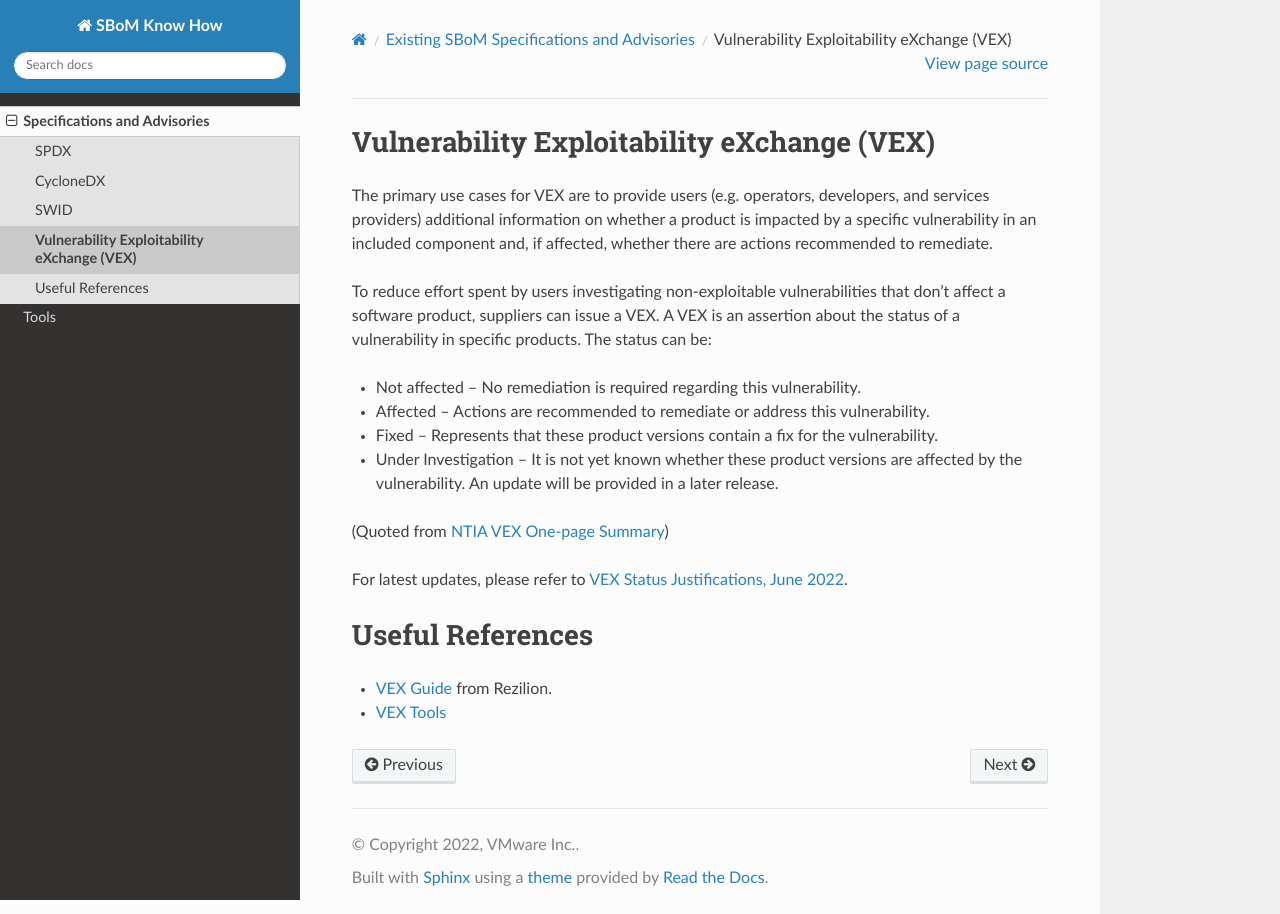
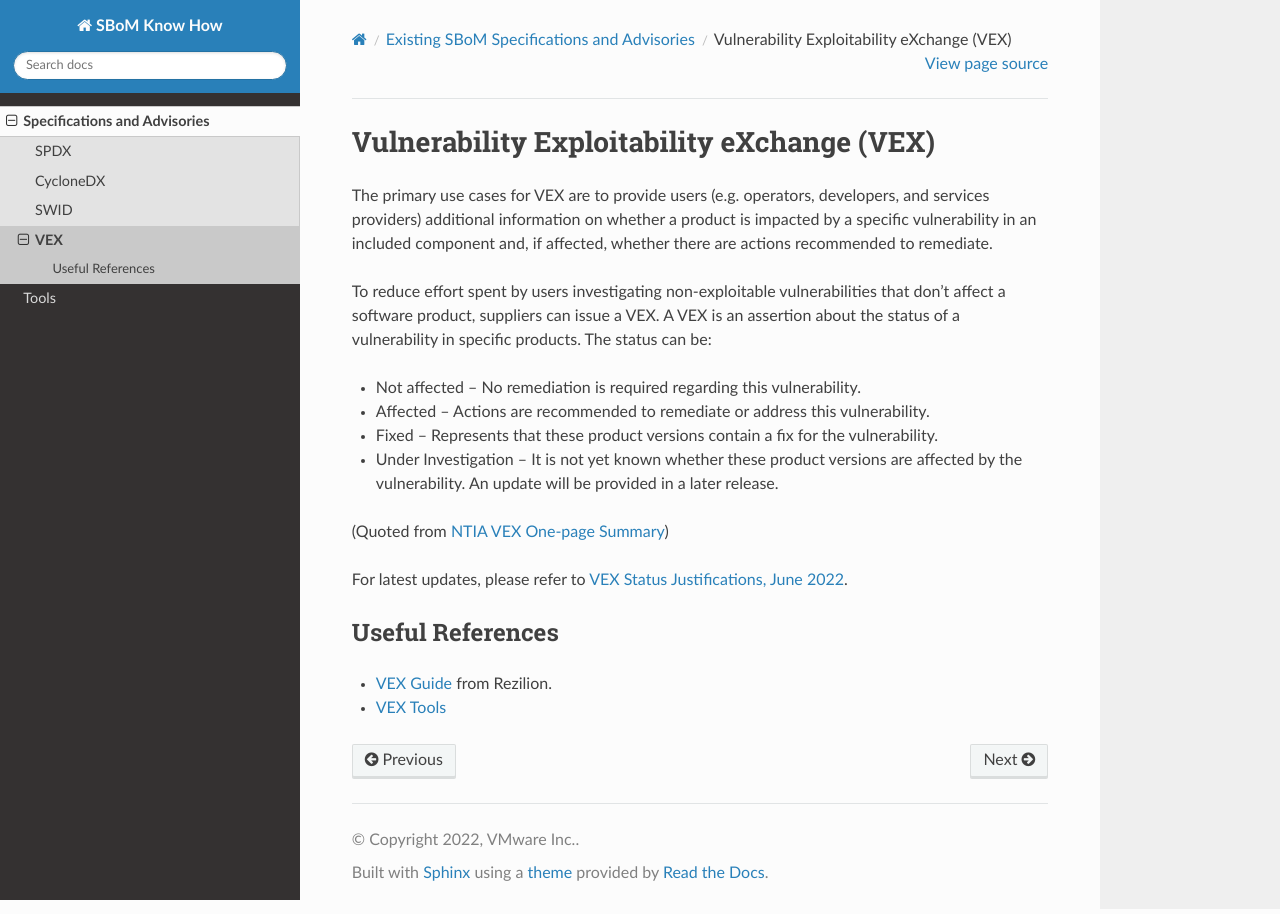
Before and after one commit to ivanayov/sbom-know-how, a Sphinx documentation site: the page built from docs/source/specs/vex.md, in a window 1280 px wide. Built offline with Sphinx 7.4.7 and the Read the Docs theme 2.0.0, drawn with Linux system fonts in a browser that asks for light colours.

Commit message:
Update VEX headings
This change updates VEX subheading for proper hierarchy

Signed-off-by: Ivana Atanasova <iyovcheva@vmware.com>

```diff
--- a/docs/source/specs/index.rst
+++ b/docs/source/specs/index.rst
@@ -8,4 +8,4 @@
    SPDX <spdx.md>
    CycloneDX <cyclonedx.md>
    SWID <swid.md>
-   vex <vex.md>
+   VEX <vex.md>
--- a/docs/source/specs/vex.md
+++ b/docs/source/specs/vex.md
@@ -16,7 +16,7 @@
 For latest updates, please refer to [VEX Status Justifications, June 2022](https://www.cisa.gov/sites/default/files/publications/VEX_Status_Justification_Jun22.pdf).
 
 
-# Useful References
+## Useful References
 
 * [VEX Guide](https://www.rezilion.com/guides/vulnerability-exploitability-exchange-vex-a-guide/) from Rezilion.
 * [VEX Tools](../tooling/vex_tools.md)
```
